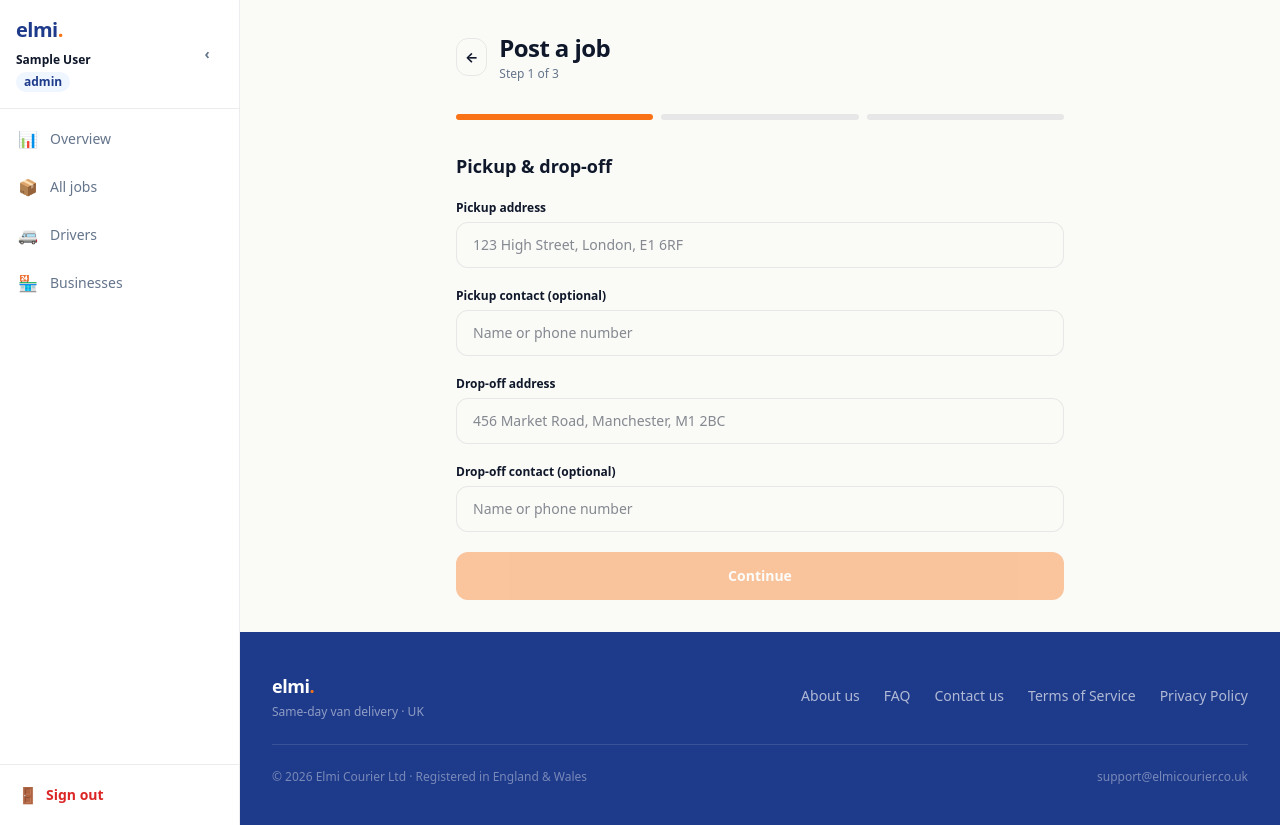
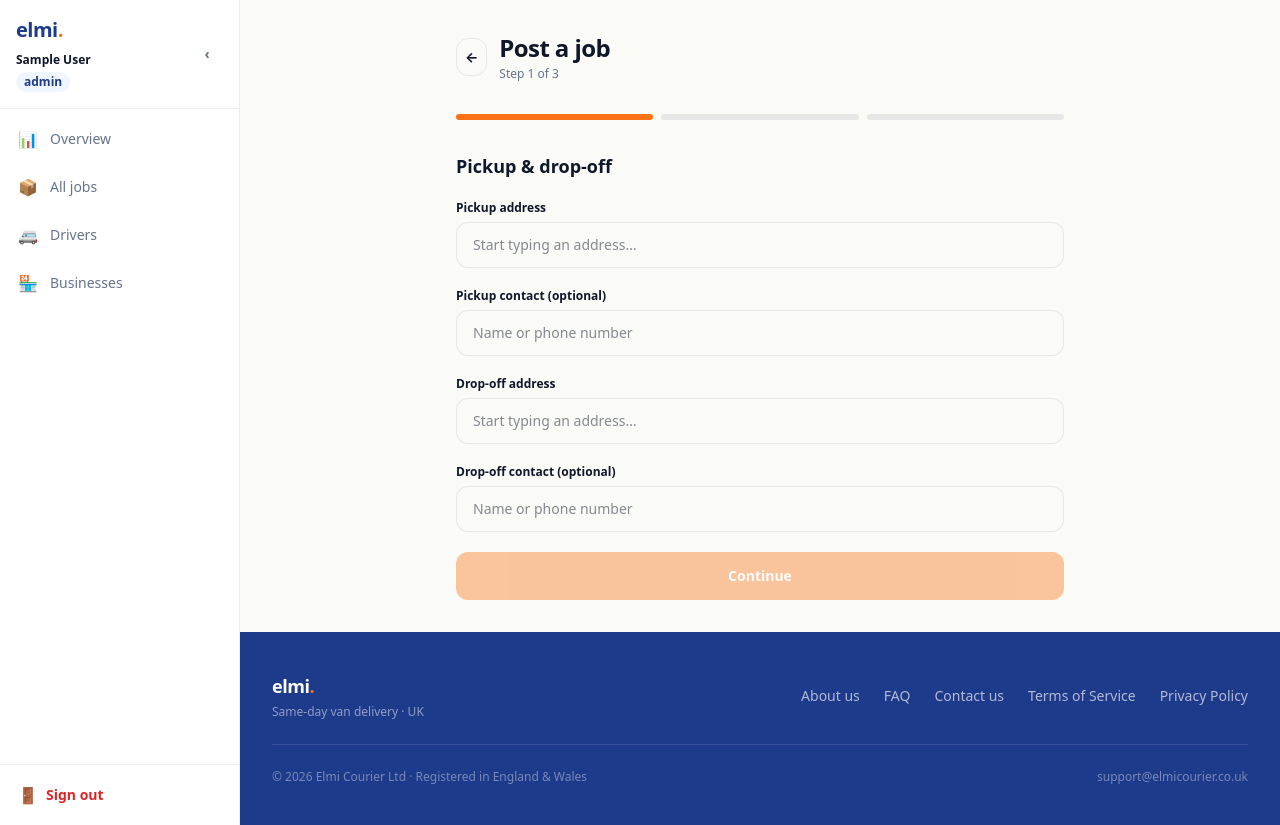
Before and after one commit to mahadosman2626-bit/elmi-courier-web, a Next.js app: page /business/post-job in a window 1280 px wide. Built offline with nearby package versions, Linux system fonts and the light colour scheme; sample sign-in values are in the browser's storage.

Commit message:
Add address autocomplete, distance-based price suggestion and route preview to post job form

```diff
--- a/app/business/post-job/page.tsx
+++ b/app/business/post-job/page.tsx
@@ -1,11 +1,116 @@
 'use client';
-import { useState } from 'react';
+import { useState, useEffect, useRef, useCallback } from 'react';
 import { useRouter } from 'next/navigation';
 import DashboardLayout from '@/components/DashboardLayout';
 import api from '@/lib/api';
 
 const VAN_SIZES = ['Any Van', 'Small Van', 'Medium Van', 'Large Van', 'Luton Van'];
 const URGENCY = ['ASAP', 'Today', 'Tomorrow', 'This Week', 'Scheduled'];
+
+interface Place { display_name: string; lat: string; lon: string; }
+
+function haversineKm(lat1: number, lon1: number, lat2: number, lon2: number) {
+  const R = 6371;
+  const dLat = (lat2 - lat1) * Math.PI / 180;
+  const dLon = (lon2 - lon1) * Math.PI / 180;
+  const a = Math.sin(dLat / 2) ** 2 + Math.cos(lat1 * Math.PI / 180) * Math.cos(lat2 * Math.PI / 180) * Math.sin(dLon / 2) ** 2;
+  return R * 2 * Math.atan2(Math.sqrt(a), Math.sqrt(1 - a));
+}
+
+function suggestPrice(km: number): number {
+  const miles = km * 0.621371;
+  return Math.ceil((20 + miles * 2.5) / 5) * 5;
+}
+
+function AddressInput({
+  label, value, onChange, onSelectPlace, placeholder,
+}: {
+  label: string;
+  value: string;
+  onChange: (v: string) => void;
+  onSelectPlace: (p: Place) => void;
+  placeholder: string;
+}) {
+  const [suggestions, setSuggestions] = useState<Place[]>([]);
+  const [open, setOpen] = useState(false);
+  const [searching, setSearching] = useState(false);
+  const debounceRef = useRef<ReturnType<typeof setTimeout> | null>(null);
+  const wrapperRef = useRef<HTMLDivElement>(null);
+
+  const search = useCallback(async (q: string) => {
+    if (q.length < 4) { setSuggestions([]); return; }
+    setSearching(true);
+    try {
+      const res = await fetch(
+        `https://nominatim.openstreetmap.org/search?format=json&q=${encodeURIComponent(q)}&countrycodes=gb&limit=5&addressdetails=1`,
+        { headers: { 'Accept-Language': 'en' } }
+      );
+      const data: Place[] = await res.json();
+      setSuggestions(data);
+      setOpen(data.length > 0);
+    } catch {
+      setSuggestions([]);
+    } finally {
+      setSearching(false);
+    }
+  }, []);
+
+  useEffect(() => {
+    if (debounceRef.current) clearTimeout(debounceRef.current);
+    debounceRef.current = setTimeout(() => search(value), 350);
+    return () => { if (debounceRef.current) clearTimeout(debounceRef.current); };
+  }, [value, search]);
+
+  useEffect(() => {
+    const handleClick = (e: MouseEvent) => {
+      if (wrapperRef.current && !wrapperRef.current.contains(e.target as Node)) setOpen(false);
+    };
+    document.addEventListener('mousedown', handleClick);
+    return () => document.removeEventListener('mousedown', handleClick);
+  }, []);
+
+  const inputStyle = { borderColor: 'var(--border)', background: 'var(--background)' };
+
+  return (
+    <div ref={wrapperRef} className="relative">
+      <label className="block text-xs font-semibold mb-1.5">{label}</label>
+      <div className="relative">
+        <input
+          value={value}
+          onChange={(e) => { onChange(e.target.value); setOpen(true); }}
+          onFocus={() => suggestions.length > 0 && setOpen(true)}
+          className="w-full px-4 py-3 rounded-xl border text-sm focus:outline-none focus:ring-2 pr-10"
+          style={inputStyle}
+          placeholder={placeholder}
+          autoComplete="off"
+        />
+        {searching && (
+          <span className="absolute right-3 top-1/2 -translate-y-1/2 text-xs" style={{ color: 'var(--text-secondary)' }}>…</span>
+        )}
+      </div>
+      {open && suggestions.length > 0 && (
+        <div className="absolute z-50 left-0 right-0 mt-1 bg-white rounded-xl border shadow-lg overflow-hidden"
+          style={{ borderColor: 'var(--border)' }}>
+          {suggestions.map((s, i) => (
+            <button key={i} type="button"
+              className="w-full text-left px-4 py-3 text-sm hover:bg-gray-50 transition-colors border-b last:border-0"
+              style={{ borderColor: 'var(--border)' }}
+              onMouseDown={(e) => {
+                e.preventDefault();
+                onChange(s.display_name);
+                onSelectPlace(s);
+                setOpen(false);
+                setSuggestions([]);
+              }}>
+              <span className="mr-2">📍</span>
+              {s.display_name}
+            </button>
+          ))}
+        </div>
+      )}
+    </div>
+  );
+}
 
 export default function PostJobPage() {
   const router = useRouter();
@@ -14,8 +119,10 @@ export default function PostJobPage() {
   const [error, setError] = useState('');
 
   const [pickupAddress, setPickupAddress] = useState('');
+  const [pickupCoords, setPickupCoords] = useState<{ lat: number; lon: number } | null>(null);
   const [pickupContact, setPickupContact] = useState('');
   const [dropoffAddress, setDropoffAddress] = useState('');
+  const [dropoffCoords, setDropoffCoords] = useState<{ lat: number; lon: number } | null>(null);
   const [dropoffContact, setDropoffContact] = useState('');
   const [loadDescription, setLoadDescription] = useState('');
   const [vanSize, setVanSize] = useState('Any Van');
@@ -23,6 +130,11 @@ export default function PostJobPage() {
   const [urgency, setUrgency] = useState('ASAP');
   const [scheduledAt, setScheduledAt] = useState('');
   const [totalPrice, setTotalPrice] = useState('');
+
+  const distanceKm = pickupCoords && dropoffCoords
+    ? haversineKm(pickupCoords.lat, pickupCoords.lon, dropoffCoords.lat, dropoffCoords.lon)
+    : null;
+  const suggestedPrice = distanceKm ? suggestPrice(distanceKm) : null;
 
   const canNext1 = pickupAddress.trim() && dropoffAddress.trim();
   const canNext2 = loadDescription.trim() && vanSize;
@@ -56,15 +168,17 @@ export default function PostJobPage() {
   const inputClass = "w-full px-4 py-3 rounded-xl border text-sm focus:outline-none focus:ring-2";
   const inputStyle = { borderColor: 'var(--border)', background: 'var(--background)' };
 
+  const mapsUrl = pickupAddress && dropoffAddress
+    ? `https://www.google.com/maps/dir/${encodeURIComponent(pickupAddress)}/${encodeURIComponent(dropoffAddress)}`
+    : null;
+
   return (
     <DashboardLayout>
       <div className="p-8 max-w-2xl mx-auto">
         <div className="flex items-center gap-3 mb-8">
           <button onClick={() => step > 1 ? setStep(step - 1) : router.back()}
             className="p-2 rounded-xl border text-sm font-bold"
-            style={{ borderColor: 'var(--border)' }}>
-            ←
-          </button>
+            style={{ borderColor: 'var(--border)' }}>←</button>
           <div>
             <h1 className="text-2xl font-extrabold tracking-tight">Post a job</h1>
             <p className="text-xs mt-0.5" style={{ color: 'var(--text-secondary)' }}>Step {step} of 3</p>
@@ -85,33 +199,78 @@ export default function PostJobPage() {
           </div>
         )}
 
+        {/* Step 1 — Addresses */}
         {step === 1 && (
           <div className="flex flex-col gap-5">
             <h2 className="text-lg font-bold">Pickup & drop-off</h2>
-            <div>
-              <label className="block text-xs font-semibold mb-1.5">Pickup address</label>
-              <input value={pickupAddress} onChange={(e) => setPickupAddress(e.target.value)}
-                className={inputClass} style={inputStyle}
-                placeholder="123 High Street, London, E1 6RF" />
-            </div>
+
+            <AddressInput
+              label="Pickup address"
+              value={pickupAddress}
+              onChange={setPickupAddress}
+              onSelectPlace={(p) => {
+                setPickupAddress(p.display_name);
+                setPickupCoords({ lat: parseFloat(p.lat), lon: parseFloat(p.lon) });
+              }}
+              placeholder="Start typing an address…"
+            />
+
             <div>
               <label className="block text-xs font-semibold mb-1.5">Pickup contact (optional)</label>
               <input value={pickupContact} onChange={(e) => setPickupContact(e.target.value)}
-                className={inputClass} style={inputStyle}
-                placeholder="Name or phone number" />
+                className={inputClass} style={inputStyle} placeholder="Name or phone number" />
             </div>
-            <div>
-              <label className="block text-xs font-semibold mb-1.5">Drop-off address</label>
-              <input value={dropoffAddress} onChange={(e) => setDropoffAddress(e.target.value)}
-                className={inputClass} style={inputStyle}
-                placeholder="456 Market Road, Manchester, M1 2BC" />
-            </div>
+
+            <AddressInput
+              label="Drop-off address"
+              value={dropoffAddress}
+              onChange={setDropoffAddress}
+              onSelectPlace={(p) => {
+                setDropoffAddress(p.display_name);
+                setDropoffCoords({ lat: parseFloat(p.lat), lon: parseFloat(p.lon) });
+              }}
+              placeholder="Start typing an address…"
+            />
+
             <div>
               <label className="block text-xs font-semibold mb-1.5">Drop-off contact (optional)</label>
               <input value={dropoffContact} onChange={(e) => setDropoffContact(e.target.value)}
-                className={inputClass} style={inputStyle}
-                placeholder="Name or phone number" />
+                className={inputClass} style={inputStyle} placeholder="Name or phone number" />
             </div>
+
+            {/* Route preview */}
+            {pickupAddress && dropoffAddress && (
+              <div className="rounded-2xl border p-4" style={{ borderColor: 'var(--border)', background: 'var(--background)' }}>
+                <div className="flex items-center justify-between mb-3">
+                  <p className="text-xs font-bold" style={{ color: 'var(--text-secondary)' }}>ROUTE SUMMARY</p>
+                  {mapsUrl && (
+                    <a href={mapsUrl} target="_blank" rel="noopener noreferrer"
+                      className="text-xs font-bold hover:underline" style={{ color: 'var(--primary)' }}>
+                      View on map →
+                    </a>
+                  )}
+                </div>
+                <div className="flex items-start gap-3">
+                  <div className="flex flex-col items-center flex-shrink-0 mt-1">
+                    <span className="w-3 h-3 rounded-full" style={{ background: '#1E3A8A' }} />
+                    <span className="w-0.5 flex-1 my-1" style={{ background: 'var(--border)', minHeight: 24 }} />
+                    <span className="w-3 h-3 rounded-full" style={{ background: '#F97316' }} />
+                  </div>
+                  <div className="flex-1 min-w-0">
+                    <p className="text-sm font-medium mb-3 truncate" style={{ color: '#0F172A' }}>{pickupAddress}</p>
+                    <p className="text-sm font-medium truncate" style={{ color: '#0F172A' }}>{dropoffAddress}</p>
+                  </div>
+                </div>
+                {distanceKm && (
+                  <div className="mt-3 pt-3 border-t flex items-center gap-2" style={{ borderColor: 'var(--border)' }}>
+                    <span className="text-xs" style={{ color: 'var(--text-secondary)' }}>
+                      Approx. distance: <strong>{distanceKm.toFixed(1)} km ({(distanceKm * 0.621).toFixed(1)} miles)</strong>
+                    </span>
+                  </div>
+                )}
+              </div>
+            )}
+
             <button onClick={() => setStep(2)} disabled={!canNext1}
               className="w-full py-3.5 rounded-xl text-white font-bold text-sm disabled:opacity-40"
               style={{ background: 'var(--accent)' }}>
@@ -120,6 +279,7 @@ export default function PostJobPage() {
           </div>
         )}
 
+        {/* Step 2 — Load */}
         {step === 2 && (
           <div className="flex flex-col gap-5">
             <h2 className="text-lg font-bold">What are you moving?</h2>
@@ -159,6 +319,7 @@ export default function PostJobPage() {
           </div>
         )}
 
+        {/* Step 3 — Price */}
         {step === 3 && (
           <div className="flex flex-col gap-5">
             <h2 className="text-lg font-bold">Timing & price</h2>
@@ -178,6 +339,7 @@ export default function PostJobPage() {
                 ))}
               </div>
             </div>
+
             {urgency === 'Scheduled' && (
               <div>
                 <label className="block text-xs font-semibold mb-1.5">Scheduled date & time</label>
@@ -185,17 +347,35 @@ export default function PostJobPage() {
                   className={inputClass} style={inputStyle} />
               </div>
             )}
+
+            {/* Suggested price */}
+            {suggestedPrice && !totalPrice && (
+              <div className="rounded-xl p-4 border flex items-center justify-between"
+                style={{ borderColor: '#1E3A8A', background: '#EFF6FF' }}>
+                <div>
+                  <p className="text-xs font-bold mb-0.5" style={{ color: '#1E3A8A' }}>Suggested price</p>
+                  <p className="text-xs" style={{ color: '#3B82F6' }}>
+                    Based on {(distanceKm! * 0.621).toFixed(1)} miles · £20 base + £2.50/mile
+                  </p>
+                </div>
+                <button onClick={() => setTotalPrice(String(suggestedPrice))}
+                  className="px-4 py-2 rounded-xl text-white text-sm font-bold flex-shrink-0"
+                  style={{ background: '#1E3A8A' }}>
+                  Use £{suggestedPrice}
+                </button>
+              </div>
+            )}
+
             <div>
               <label className="block text-xs font-semibold mb-1.5">Your price (£)</label>
               <div className="relative">
                 <span className="absolute left-4 top-1/2 -translate-y-1/2 font-bold" style={{ color: 'var(--text-secondary)' }}>£</span>
                 <input type="number" min="10" step="1" value={totalPrice}
                   onChange={(e) => setTotalPrice(e.target.value)}
-                  className={`${inputClass} pl-8`} style={inputStyle}
-                  placeholder="0" />
+                  className={`${inputClass} pl-8`} style={inputStyle} placeholder="0" />
               </div>
               <p className="text-xs mt-1.5" style={{ color: 'var(--text-secondary)' }}>
-                Minimum £10. Drivers see their earnings; elmi keeps a small platform fee.
+                Minimum £10. You set the price — drivers keep 85%.
               </p>
             </div>
 
@@ -219,7 +399,7 @@ export default function PostJobPage() {
             <button onClick={handleSubmit} disabled={!canSubmit || loading}
               className="w-full py-3.5 rounded-xl text-white font-bold text-sm disabled:opacity-40"
               style={{ background: 'var(--accent)' }}>
-              {loading ? 'Posting…' : 'Post job'}
+              {loading ? 'Posting…' : 'Post job →'}
             </button>
           </div>
         )}
```
